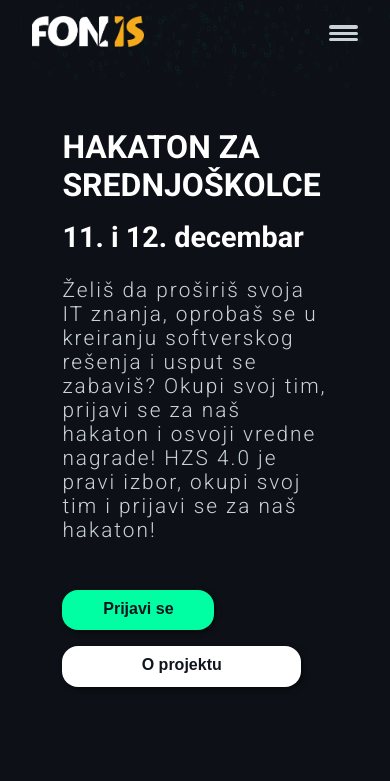
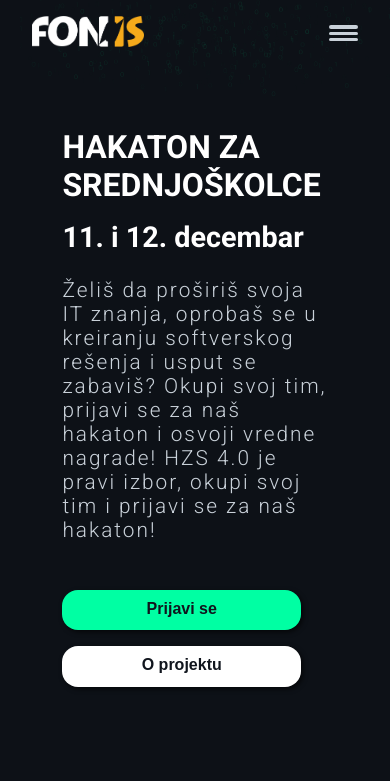
Before and after one commit to StefanJo3107/HZS-4.0-Site, a React (Create React App) app: page / in a window 390 px wide. Shown: the top 781 px of the page. Built offline with nearby package versions, Linux system fonts and the light colour scheme.

Commit message:
Ispravljene sitne greske

```diff
--- a/src/Components/Faq/FaqItem.scss
+++ b/src/Components/Faq/FaqItem.scss
@@ -18,7 +18,7 @@
   .faq-answer {
     @include box-center($justify: flex-start);
     align-items: flex-start;
-        margin-left: 4%;
+    margin-left: 2rem;
     padding-top: 0;
     overflow: hidden;
     height: 5rem;
--- a/src/Components/Hero/Hero.scss
+++ b/src/Components/Hero/Hero.scss
@@ -185,6 +185,12 @@
     }
     .buttons-wrapper {
       justify-content: flex-start !important;
+      a {
+        width: 90% !important;
+        button {
+          width: 100% !important;
+        }
+      }
       button {
         max-width: 16rem;
         min-width: 9rem;
```
Lines whose indentation alone changed are shown as unchanged.
